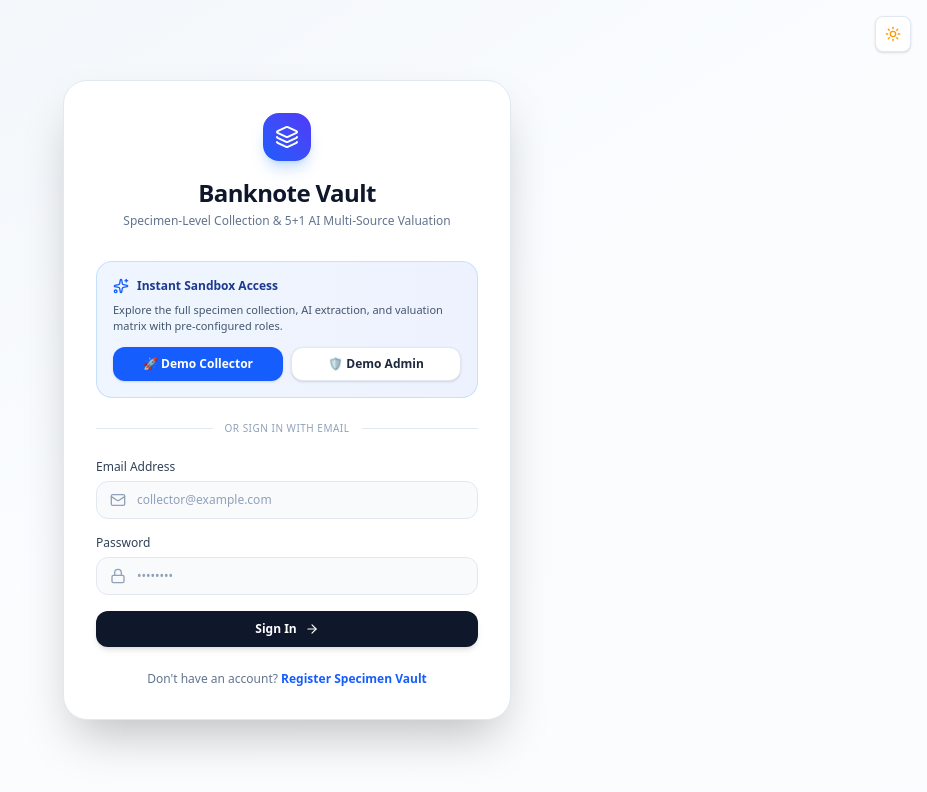
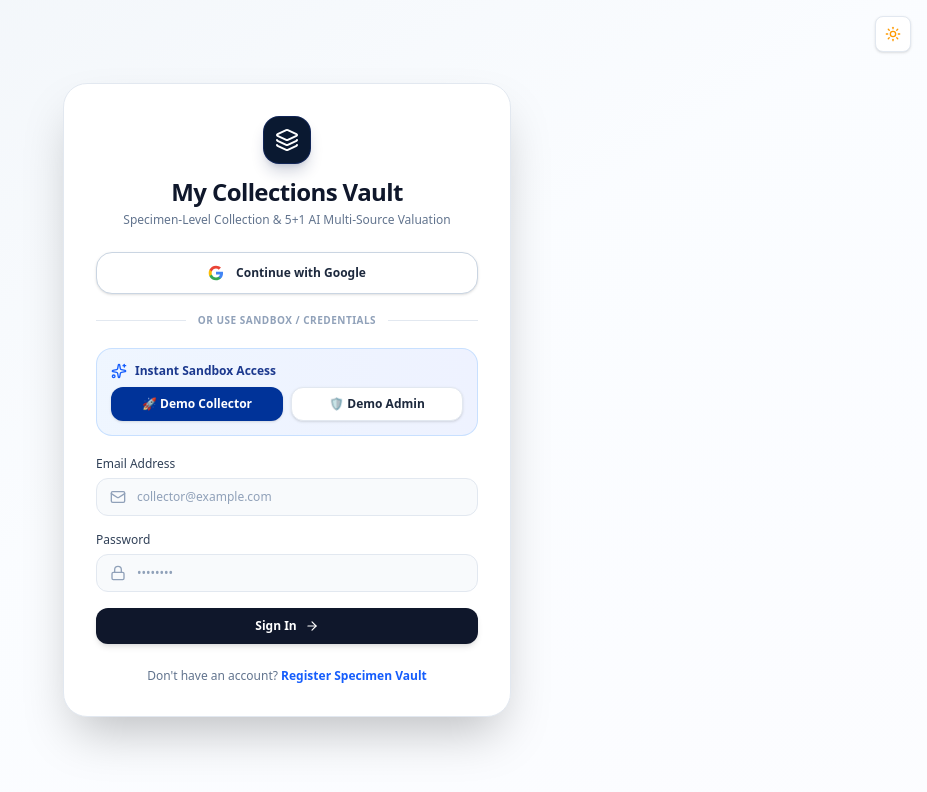
Before and after one commit to pesfl/banknote-collection-manager, a Next.js app: page /auth/signin in a window 1280 px wide. Shown: the top 792 px of the page, without its empty margins (353-1280 px from the left). Built offline with nearby package versions, Linux system fonts and the light colour scheme.

Commit message:
google oauth

```diff
--- a/app/auth/signin/page.tsx
+++ b/app/auth/signin/page.tsx
@@ -60,6 +60,16 @@ function SignInContent() {
     }
   };
 
+  const handleGoogleSignIn = async () => {
+    setIsLoading(true);
+    try {
+      await signIn('google', { callbackUrl });
+    } catch (err) {
+      setErrorMessage('Failed to initiate Google authentication');
+      setIsLoading(false);
+    }
+  };
+
   return (
     <div className="min-h-screen flex items-center justify-center bg-gradient-to-br from-slate-100 via-blue-50/30 to-indigo-50/20 dark:from-slate-950 dark:via-slate-900 dark:to-blue-950/20 p-4 transition-colors">
       <div className="absolute top-4 right-4">
@@ -68,12 +78,12 @@ function SignInContent() {
 
       <div className="w-full max-w-md bg-white dark:bg-slate-900 border border-slate-200 dark:border-slate-800 rounded-3xl p-8 shadow-2xl backdrop-blur-xl">
         {/* Brand Icon & Heading */}
-        <div className="text-center mb-8">
-          <div className="h-12 w-12 mx-auto rounded-2xl bg-gradient-to-tr from-blue-600 to-indigo-600 flex items-center justify-center text-white shadow-lg shadow-blue-500/25 mb-4">
+        <div className="text-center mb-6">
+          <div className="h-12 w-12 mx-auto rounded-2xl bg-[#0a1931] dark:bg-[#00246b] flex items-center justify-center text-white shadow-lg shadow-blue-950/20 mb-3 border border-blue-900/40">
             <Layers className="h-6 w-6" />
           </div>
           <h1 className="text-2xl font-bold tracking-tight text-slate-900 dark:text-white">
-            Banknote Vault
+            My Collections Vault
           </h1>
           <p className="text-xs text-slate-500 dark:text-slate-400 mt-1">
             Specimen-Level Collection & 5+1 AI Multi-Source Valuation
@@ -86,21 +96,60 @@ function SignInContent() {
           </div>
         )}
 
+        {/* ========================================================================= */}
+        {/* GOOGLE OAUTH SIGN IN BUTTON                                               */}
+        {/* ========================================================================= */}
+        <button
+          type="button"
+          onClick={handleGoogleSignIn}
+          disabled={isLoading}
+          className="w-full py-3 px-4 rounded-2xl border border-slate-300 dark:border-slate-700 bg-white dark:bg-slate-800 hover:bg-slate-50 dark:hover:bg-slate-750 text-slate-800 dark:text-slate-100 text-xs font-bold shadow-sm flex items-center justify-center gap-3 transition-all hover:scale-[1.01] active:scale-[0.99] disabled:opacity-60 mb-5"
+        >
+          {/* Official Google G Logo SVG */}
+          <svg className="h-4 w-4" viewBox="0 0 24 24">
+            <path
+              d="M22.56 12.25c0-.78-.07-1.53-.2-2.25H12v4.26h5.92c-.26 1.37-1.04 2.53-2.21 3.31v2.77h3.57c2.08-1.92 3.28-4.74 3.28-8.09z"
+              fill="#4285F4"
+            />
+            <path
+              d="M12 23c2.97 0 5.46-.98 7.28-2.66l-3.57-2.77c-.98.66-2.23 1.06-3.71 1.06-2.86 0-5.29-1.93-6.16-4.53H2.18v2.84C3.99 20.53 7.7 23 12 23z"
+              fill="#34A853"
+            />
+            <path
+              d="M5.84 14.09c-.22-.66-.35-1.36-.35-2.09s.13-1.43.35-2.09V7.06H2.18C1.43 8.55 1 10.22 1 12s.43 3.45 1.18 4.94l2.85-2.22.81-.63z"
+              fill="#FBBC05"
+            />
+            <path
+              d="M12 5.38c1.62 0 3.06.56 4.21 1.64l3.15-3.15C17.45 2.09 14.97 1 12 1 7.7 1 3.99 3.47 2.18 7.06l3.66 2.84c.87-2.6 3.3-4.52 6.16-4.52z"
+              fill="#EA4335"
+            />
+          </svg>
+          <span>Continue with Google</span>
+        </button>
+
+        <div className="relative my-5">
+          <div className="absolute inset-0 flex items-center">
+            <div className="w-full border-t border-slate-200 dark:border-slate-800"></div>
+          </div>
+          <div className="relative flex justify-center text-xs uppercase">
+            <span className="bg-white dark:bg-slate-900 px-3 text-slate-400 text-[10px] tracking-wider font-semibold">
+              Or Use Sandbox / Credentials
+            </span>
+          </div>
+        </div>
+
         {/* 1-Click Demo Login Banner */}
-        <div className="mb-6 p-4 rounded-2xl bg-gradient-to-r from-blue-50 to-indigo-50 dark:from-blue-950/40 dark:to-indigo-950/40 border border-blue-200/80 dark:border-blue-800/60">
-          <div className="flex items-center gap-2 mb-2 text-xs font-semibold text-blue-900 dark:text-blue-300">
+        <div className="mb-5 p-3.5 rounded-2xl bg-gradient-to-r from-blue-50 to-indigo-50 dark:from-blue-950/40 dark:to-indigo-950/40 border border-blue-200/80 dark:border-blue-800/60">
+          <div className="flex items-center gap-2 mb-1.5 text-xs font-semibold text-blue-900 dark:text-blue-300">
             <Sparkles className="h-4 w-4 text-blue-600 dark:text-blue-400" />
             <span>Instant Sandbox Access</span>
           </div>
-          <p className="text-[11px] text-slate-600 dark:text-slate-400 mb-3">
-            Explore the full specimen collection, AI extraction, and valuation matrix with pre-configured roles.
-          </p>
-          <div className="grid grid-cols-2 gap-2">
+          <div className="grid grid-cols-2 gap-2 mt-2">
             <button
               type="button"
               onClick={() => handleQuickDemoLogin('COLLECTOR')}
               disabled={isLoading}
-              className="px-3 py-2 rounded-xl text-xs font-semibold bg-blue-600 hover:bg-blue-700 text-white shadow-sm transition-transform active:scale-95 disabled:opacity-50"
+              className="px-3 py-2 rounded-xl text-xs font-semibold bg-[#003399] hover:bg-blue-800 text-white shadow-sm transition-transform active:scale-95 disabled:opacity-50"
             >
               🚀 Demo Collector
             </button>
@@ -112,17 +161,6 @@ function SignInContent() {
             >
               🛡️ Demo Admin
             </button>
-          </div>
-        </div>
-
-        <div className="relative my-6">
-          <div className="absolute inset-0 flex items-center">
-            <div className="w-full border-t border-slate-200 dark:border-slate-800"></div>
-          </div>
-          <div className="relative flex justify-center text-xs uppercase">
-            <span className="bg-white dark:bg-slate-900 px-3 text-slate-400 text-[10px] tracking-wider">
-              Or Sign In with Email
-            </span>
           </div>
         </div>
 
--- a/components/navigation/AppHeader.tsx
+++ b/components/navigation/AppHeader.tsx
@@ -139,18 +139,27 @@ export function AppHeader({
                 onClick={() => setShowUserMenu(!showUserMenu)}
                 className="flex items-center gap-1.5 p-1 rounded-xl hover:bg-slate-100 dark:hover:bg-slate-800 transition-colors"
               >
-                <div className="h-8 w-8 rounded-lg bg-[#0052e0] text-white flex items-center justify-center text-xs font-bold shadow-xs">
-                  {session.user.name ? session.user.name.charAt(0).toUpperCase() : 'C'}
-                </div>
+                {session.user.image ? (
+                  <img
+                    src={session.user.image}
+                    alt={session.user.name || 'User'}
+                    className="h-8 w-8 rounded-lg object-cover border border-slate-300 dark:border-slate-700 shadow-2xs"
+                  />
+                ) : (
+                  <div className="h-8 w-8 rounded-lg bg-[#0052e0] text-white flex items-center justify-center text-xs font-bold shadow-xs">
+                    {session.user.name ? session.user.name.charAt(0).toUpperCase() : 'C'}
+                  </div>
+                )}
                 <ChevronDown className="h-3.5 w-3.5 text-slate-400 hidden sm:block" />
               </button>
             ) : (
-              <button
-                onClick={() => signIn('credentials', { email: 'collector@banknote.dev', password: 'demo', callbackUrl: '/' })}
-                className="inline-flex items-center gap-1 px-2.5 py-1.5 rounded-lg border border-slate-200 dark:border-slate-700 text-xs font-medium text-slate-700 dark:text-slate-300 hover:bg-slate-50 dark:hover:bg-slate-800"
+              <Link
+                href="/auth/signin"
+                className="inline-flex items-center gap-1.5 px-3 py-1.5 rounded-lg border border-slate-300 dark:border-slate-700 text-xs font-semibold text-slate-750 dark:text-slate-200 hover:bg-slate-50 dark:hover:bg-slate-800 shadow-2xs"
               >
-                <User className="h-3.5 w-3.5" />
-              </button>
+                <User className="h-3.5 w-3.5 text-slate-500" />
+                <span className="hidden sm:inline">Sign In</span>
+              </Link>
             )}
 
             {/* Dropdown Menu */}
--- a/lib/auth.ts
+++ b/lib/auth.ts
@@ -1,15 +1,28 @@
 import { type NextAuthOptions } from 'next-auth';
 import CredentialsProvider from 'next-auth/providers/credentials';
+import GoogleProvider from 'next-auth/providers/google';
 import { PrismaAdapter } from '@auth/prisma-adapter';
 import { prisma } from './db/prisma';
 
 /**
  * NextAuth.js configuration
- * Supports multiple authentication methods
+ * Supports Google OAuth 2.0 and Credentials authentication
  */
 export const authOptions: NextAuthOptions = {
   adapter: process.env.DATABASE_URL ? (PrismaAdapter(prisma) as any) : undefined,
   providers: [
+    GoogleProvider({
+      clientId: process.env.GOOGLE_CLIENT_ID || '',
+      clientSecret: process.env.GOOGLE_CLIENT_SECRET || '',
+      authorization: {
+        params: {
+          prompt: 'consent',
+          access_type: 'offline',
+          response_type: 'code',
+          scope: 'openid email profile https://www.googleapis.com/auth/drive.file',
+        },
+      },
+    }),
     CredentialsProvider({
       name: 'Credentials',
       credentials: {
@@ -17,26 +30,16 @@ export const authOptions: NextAuthOptions = {
         password: { label: 'Password', type: 'password' },
       },
       async authorize(credentials) {
-        // TODO: Replace with actual authentication logic
-        // For now, this is a placeholder
-        if (!credentials?.email || !credentials?.password) {
+        if (!credentials?.email) {
           return null;
         }
 
-        // In production, verify against database
-        // const user = await prisma.user.findUnique({
-        //   where: { email: credentials.email },
-        // });
-        // if (user && await verifyPassword(credentials.password, user.passwordHash)) {
-        //   return user;
-        // }
-
-        // For development: allow any email
         return {
           id: credentials.email.split('@')[0],
-          name: credentials.email,
+          name: credentials.email.split('@')[0].replace('.', ' '),
           email: credentials.email,
           image: null,
+          role: credentials.email.includes('admin') ? 'ADMIN' : 'COLLECTOR',
         };
       },
     }),
@@ -50,31 +53,39 @@ export const authOptions: NextAuthOptions = {
     maxAge: 30 * 24 * 60 * 60,
   },
   callbacks: {
-    async jwt({ token, user }) {
-      if (user) {
+    async jwt({ token, user, account }) {
+      // Initial sign in
+      if (account && user) {
         token.id = user.id;
         token.role = (user as any).role || 'COLLECTOR';
+        token.accessToken = account.access_token;
+        token.refreshToken = account.refresh_token;
+        token.picture = user.image;
       }
       return token;
     },
     async session({ session, token }) {
       if (session.user) {
         session.user.id = token.id as string;
-        (session.user as any).role = token.role;
+        (session.user as any).role = token.role || 'COLLECTOR';
+        (session.user as any).accessToken = token.accessToken;
+        if (token.picture && !session.user.image) {
+          session.user.image = token.picture as string;
+        }
       }
       return session;
     },
   },
   pages: {
     signIn: '/auth/signin',
-    error: '/auth/error',
+    error: '/auth/signin',
   },
   events: {
-    async signIn({ user }) {
-      console.log(`User signed in: ${user.email}`);
+    async signIn({ user, account }) {
+      console.log(`[Auth] User signed in via ${account?.provider || 'credentials'}: ${user.email}`);
     },
     async signOut() {
-      console.log('User signed out');
+      console.log('[Auth] User signed out');
     },
   },
 };
```
